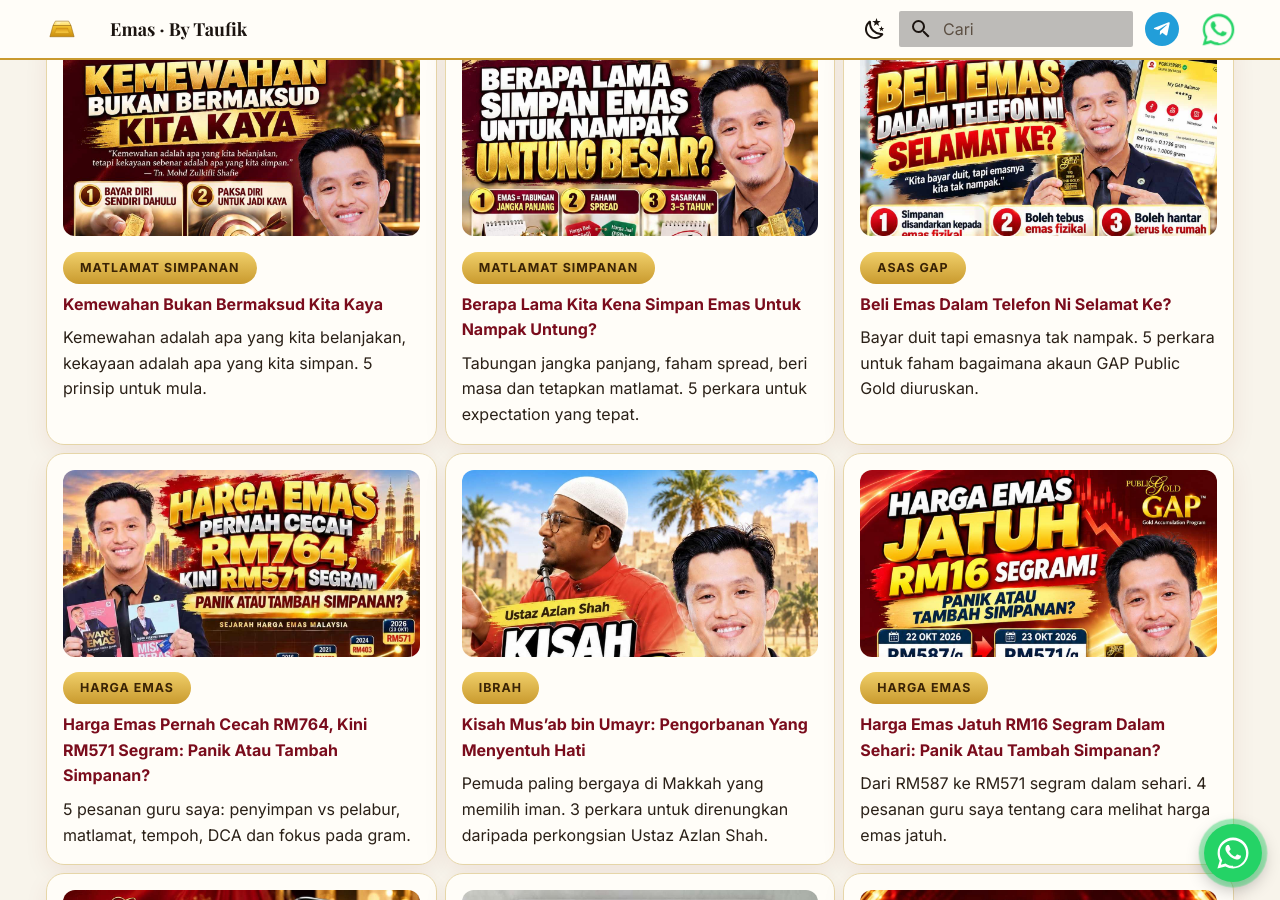
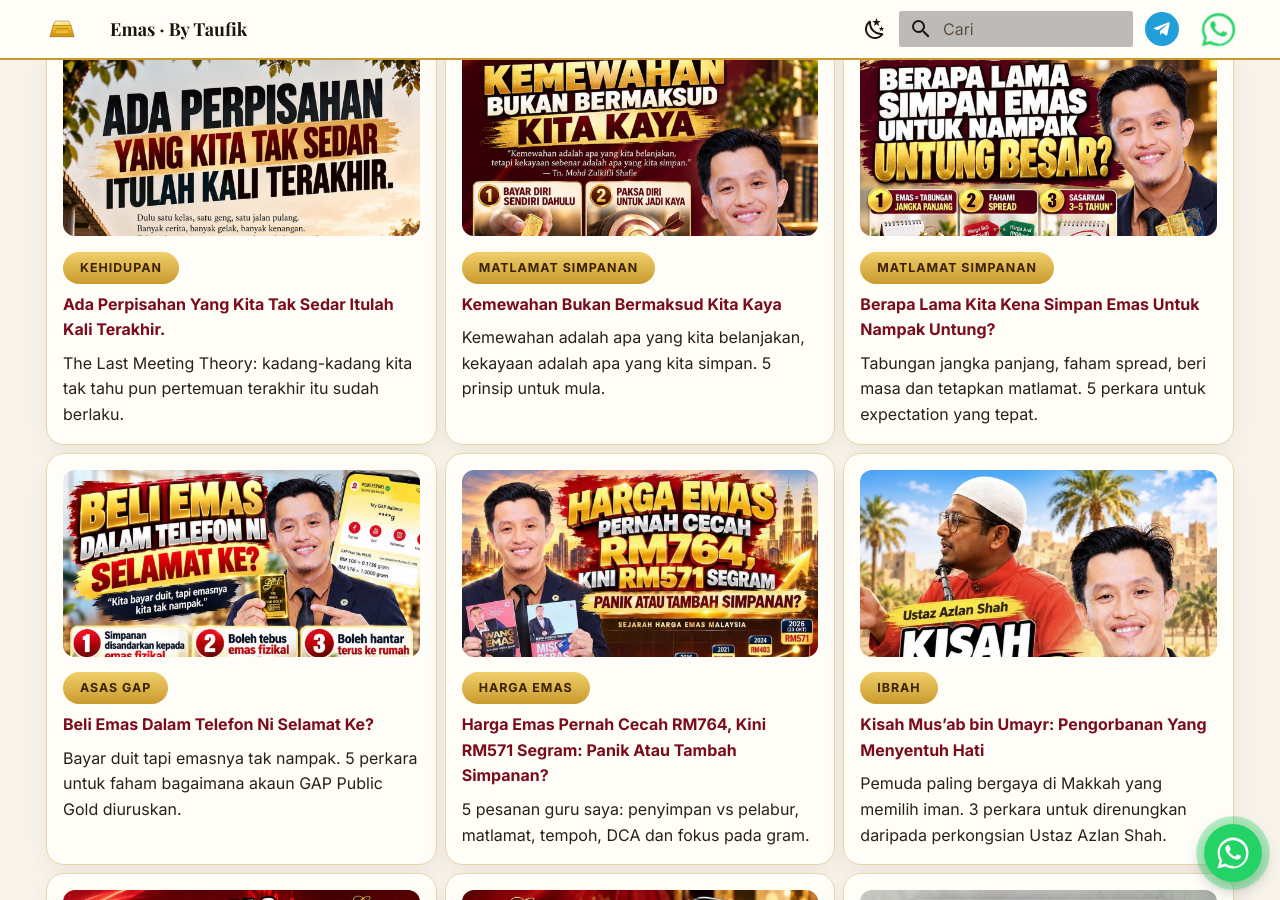
Before and after one commit to taufikmusa/emas, an MkDocs documentation site: the page built from docs/index.md, in a window 1280 px wide and 900 px high, scrolled down 947 px. Built offline with MkDocs 1.6.1 and Material for MkDocs 9.7.7, drawn with Linux system fonts in a browser that asks for light colours; some web fonts are replaced.

Commit message:
Artikel baru (Kehidupan): Ada Perpisahan Yang Kita Tak Sedar Itulah Kali Terakhir
Co-Authored-By: Claude Sonnet 5.5 <noreply@anthropic.com>
Claude-Session: https://claude.ai/code/session_01Kg5rzoNKh8hvmsKW8L46De

```diff
--- a/docs/index.md
+++ b/docs/index.md
@@ -46,6 +46,14 @@ Panduan dan ilmu emas untuk anda yang nak mulakan simpanan emas di Public Gold.
 ## Artikel Terkini
 
 <div class="grid cards" markdown>
+
+- [![Ada perpisahan yang kita tak sedar itulah kali terakhir](assets/og-perpisahan.jpg){ loading=lazy }](artikel/ada-perpisahan-yang-kita-tak-sedar-itulah-kali-terakhir.md)
+
+    <span class="cat-badge">Kehidupan</span>
+
+    **[Ada Perpisahan Yang Kita Tak Sedar Itulah Kali Terakhir.](artikel/ada-perpisahan-yang-kita-tak-sedar-itulah-kali-terakhir.md)**
+
+    The Last Meeting Theory: kadang-kadang kita tak tahu pun pertemuan terakhir itu sudah berlaku.
 
 - [![Kemewahan bukan bermaksud kita kaya](assets/og-kemewahan.jpg){ loading=lazy }](artikel/kemewahan-bukan-bermaksud-kita-kaya.md)
 
--- a/mkdocs.yml
+++ b/mkdocs.yml
@@ -91,6 +91,8 @@ nav:
       - 9 Soalan Lazim Sebelum Buka Akaun GAP: artikel/9-soalan-lazim-sebelum-buka-akaun-emas-gap.md
       - Cara Daftar Public Gold GAP: artikel/cara-daftar-public-gold-gap-2026.md
       - Bila Nak Mula Simpan Emas: artikel/bila-nak-mula-simpan-emas-jangan-tunggu-kereta-terbang.md
+  - Kehidupan:
+      - Ada Perpisahan Yang Kita Tak Sedar: artikel/ada-perpisahan-yang-kita-tak-sedar-itulah-kali-terakhir.md
   - Ibrah:
       - Kisah Mus’ab bin Umayr: artikel/kisah-musab-bin-umayr-pengorbanan-yang-menyentuh-hati.md
   - Harga Emas:
```
Also changed, not shown: docs/artikel/ada-perpisahan-yang-kita-tak-sedar-itulah-kali-terakhir.md (added, +98 -0 lines), docs/assets/kehidupan-perpisahan-poster.webp (added), docs/assets/og-perpisahan.jpg (added).
